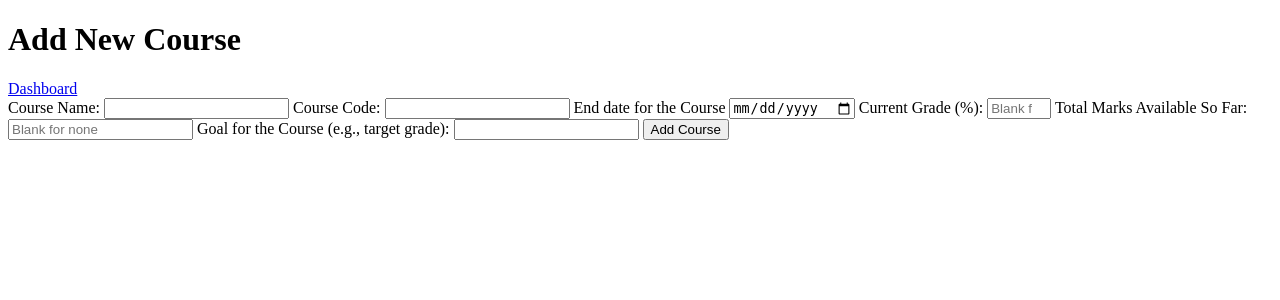
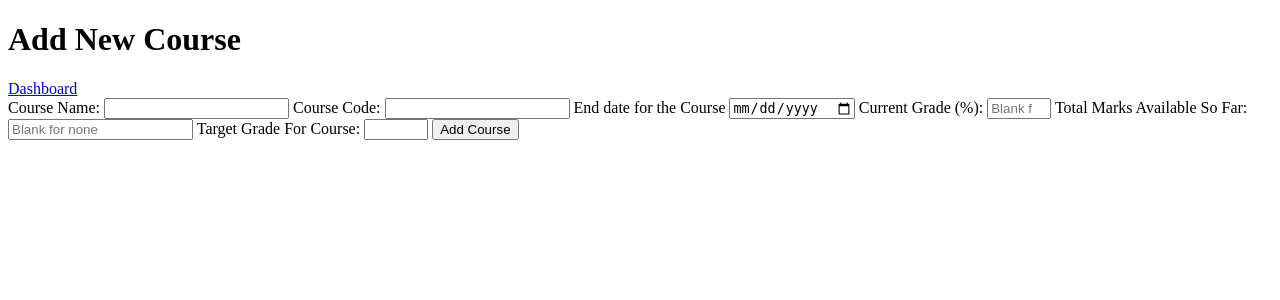
Before and after one commit to JoshuaChou10/GradeGenius, a Flask app: page /course/create in a window 1280 px wide. Shown: the top 300 px of the page. Run offline with Flask 3, Linux system fonts and the light colour scheme.

Commit message:
Added max value (100) for course goal

```diff
--- a/templates/add_course.html
+++ b/templates/add_course.html
@@ -23,8 +23,8 @@
         <label for="total_marks">Total Marks Available So Far:</label>
         <input type="number" id="total_marks" name="total_marks" min="0" placeholder="Blank for none">
 
-        <label for="goal">Goal for the Course (e.g., target grade):</label>
-        <input type="number" id="goal" name="goal" required>
+        <label for="goal">Target Grade For Course:</label>
+        <input type="number" id="goal" name="goal" min="0" max="100" required>
 
         <input type="submit" value="Add Course">
     </form>
```
